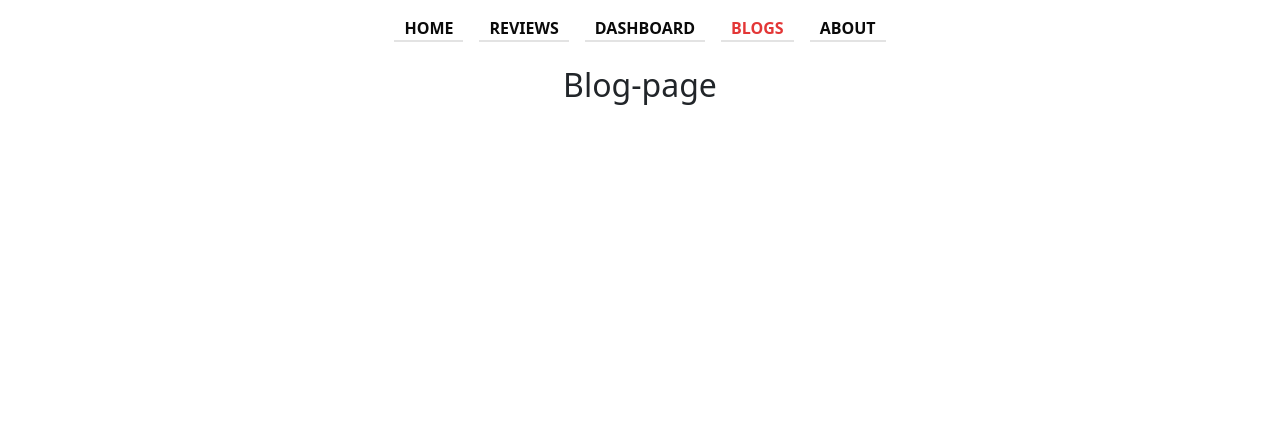
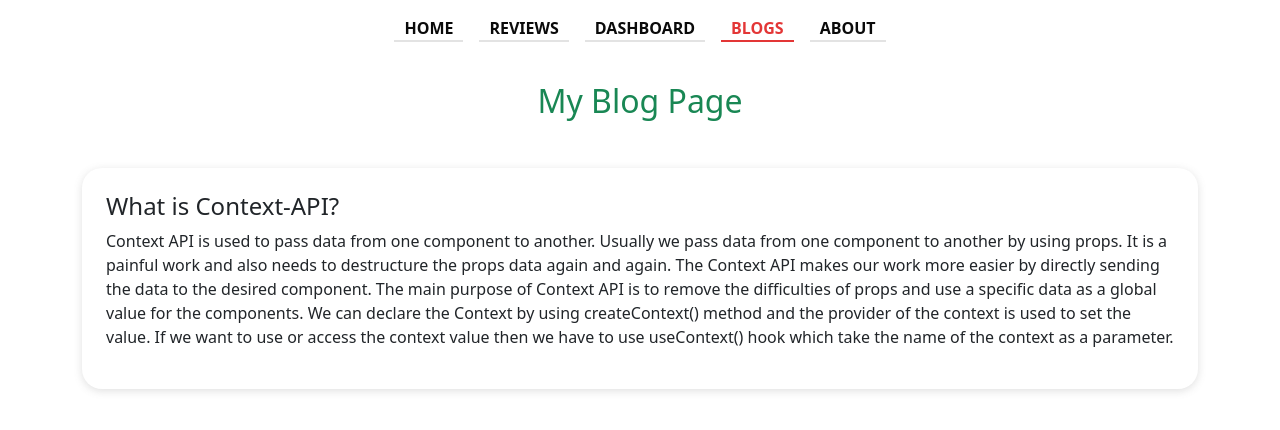
Before and after one commit to ishtiyak98/product-analysis-website, a React (Create React App) app: page /blogs in a window 1280 px wide. Shown: the top 430 px of the page. Built offline with nearby package versions, Linux system fonts and the light colour scheme.

Commit message:
blog and custom-link edited

```diff
--- /dev/null
+++ b/src/components/Blogs/Blogs.css
@@ -0,0 +1,4 @@
+.blog-card{
+    box-shadow: rgba(99, 99, 99, 0.2) 0px 2px 8px 0px;
+    border-radius: 20px;
+}
--- a/src/components/Blogs/Blogs.js
+++ b/src/components/Blogs/Blogs.js
@@ -1,9 +1,27 @@
 import React from "react";
+import "./Blogs.css";
 
 const Blogs = () => {
   return (
-    <div>
-      <h2 className="text-center">Blog-page</h2>
+    <div className="container">
+      <h2 className="text-center text-success  mt-3 mb-5">My Blog Page</h2>
+
+      <div className="blog-card p-4">
+        <h4>What is Context-API?</h4>
+        <p>
+          Context API is used to pass data from one component to another.
+          Usually we pass data from one component to another by using props. It
+          is a painful work and also needs to destructure the props data again
+          and again. The Context API makes our work more easier by directly
+          sending the data to the desired component. The main purpose of Context
+          API is to remove the difficulties of props and use a specific data as
+          a global value for the components. We can declare the Context by using
+          createContext() method and the provider of the context is used to set
+          the value. If we want to use or access the context value then we have
+          to use useContext() hook which take the name of the context as a
+          parameter.
+        </p>
+      </div>
     </div>
   );
 };
--- a/src/components/CustomLink/CustomLink.js
+++ b/src/components/CustomLink/CustomLink.js
@@ -9,6 +9,7 @@ const CustomLink = ({ children, to, ...props }) => {
       <Link
         style={{
           color: match ? "#e33636" : "#0a0a0a",
+          borderBottomColor: match ? "#e33636" :" ",
         }}
         to={to}
         {...props}
```
